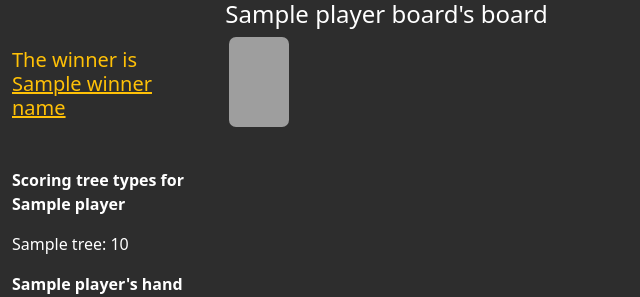
After one commit to mauritz2/arboretum, a Flask app: template templates/game_over.html in a window 1280 px wide. The commit adds this page. Shown: the top 297 px of the page, without its empty margins (0-640 px from the left). Run offline with Flask 2, Linux system fonts and the light colour scheme; the template is opened without the code that fills it: most values are stand-ins (such as "Sample title", 1, 10 or a date in 2020); grey boxes are pictures that could not be loaded.

Commit message:
Scoring + game over screen working! First pass at complete game loop

```diff
--- a/app.py
+++ b/app.py
@@ -91,6 +91,9 @@ def discard_card():
 
     game_logic.next_player()
 
+    if game_logic.game_phase == GameState.SCORING:
+        return redirect(url_for("game_over"))
+
     return redirect(url_for("main"))
 
 
@@ -124,54 +127,15 @@ def main():
 
     # TODO - this structure is silly - the GameManager should have the .players as opposed to scorer
     current_player_name = game_logic.current_player.name
-    game_logic.game_phase = GameState.SCORING
+    #game_logic.game_phase = GameState.SCORING
     game_phase = game_logic.game_phase.value
-    print(f"The game phase is {game_phase}")
+    #print(f"The game phase is {game_phase}")
 
     # top_discard_cards = {"Player 1": game_logic.scorer.players[0].graveyard.get_top_card(only_str=True)}
 
     num_cards_in_deck = game_logic.scorer.players[0].deck.get_amt_of_cards_left()
 
     flash(player_game_state_messages[game_logic.game_phase])
-
-    if game_logic.game_phase == GameState.SCORING:
-        winner, scorer_by_tree, top_paths = game_logic.get_winner()
-        ## Scoring code
-        # pass
-        # {"Player 1": {"Cassia": [(1, 1), (2, 3), (4, 5)]}}
-        #print(scorer_by_tree)
-        # TODO - refactor this dict so that it's {"Player 1: ["Cassia", "Jacaranda"]} and then remove this code
-        scoring_players_updated = {}
-        for player in ["Player 1", "Player 2"]:
-            scoring_for = []
-            for tree in scorer_by_tree:
-                for p in scorer_by_tree[tree]:
-                    if player == p.name:
-                        scoring_for.append(tree)
-            scoring_players_updated[player] = scoring_for
-        #print("\n")
-        #print(scoring_players_updated)
-        print(scoring_players_updated)
-        print("Top paths below \n\n")
-        print(top_paths)
-
-        for player in top_paths:
-            for tree_dict in top_paths[player]:
-                list_of_coords = []
-                for card in top_paths[player][tree_dict]["Path"]:
-                    print(card)
-                    # TODO - make this dynamically call the correct player's board
-                    (row, col) = game_logic.scorer.players[0].board.find_coords_of_card(card)
-                    coords = str(row) + str(col)
-                    list_of_coords.append(coords)
-                top_paths[player][tree_dict]["Path"] = list_of_coords
-
-        print("Updated top paths below")
-        print(top_paths)
-
-        # TODO - these type of data structures should be made available in the GameManager instead of implementing them here
-
-        top_paths_json = jsonify(top_paths)
 
     return render_template(
         'game.html',
@@ -181,22 +145,65 @@ def main():
         top_discard_cards=top_discard_cards,
         current_player_name=current_player_name,
         num_cards_in_deck=num_cards_in_deck,
-        scoring_players=scoring_players_updated,
-        top_paths=top_paths,
-        top_paths_json=json.dumps(top_paths)
+
     )
 
 @app.route("/game_over", methods=["GET"])
 def game_over():
-    # return render_template("game_over.html")
-    # Elements on the game over screen
-    # Player 1 and Player 2 Boards
-    # Player 1 and Player 2 Hands
-    # Should show:
-        # Who scored for what
-        # How much they scored for that color
-        # Mouse-over highlight showing the path that they scored for
-    pass
+
+    if game_logic.game_phase != GameState.SCORING:
+        flash("The game isn't over yet", "error")
+        return redirect(url_for("main"))
+
+    # TODO - this is repetition with main() - break out into function?
+    # Create player boards and hand dicts
+    player_boards = {}
+    player_hands = {}
+    for p in game_logic.scorer.players:
+        player_name = p.name
+        # TODO This sends a nested list with Cards() - send just the card name instead?
+        player_boards[player_name] = p.board.board_grid
+        player_hands[player_name] = p.get_player_card_names()
+
+
+    winner, scorer_by_tree, top_paths = game_logic.get_winner()
+
+    # TODO - refactor this dict so that it's {"Player 1: ["Cassia", "Jacaranda"]} and then remove this code
+    scoring_players_updated = {}
+    for player in ["Player 1", "Player 2"]:
+        scoring_for = []
+        for tree in scorer_by_tree:
+            for p in scorer_by_tree[tree]:
+                if player == p.name:
+                    scoring_for.append(tree)
+        scoring_players_updated[player] = scoring_for
+    #print("\n")
+    #print(scoring_players_updated)
+    #print("Player boards below \n\n")
+    #print(player_boards)
+
+    for player in top_paths:
+        for tree_dict in top_paths[player]:
+            list_of_coords = []
+            for card in top_paths[player][tree_dict]["Path"]:
+                print(card)
+                # TODO - make this dynamically call the correct player's board
+                player_instance = game_logic.scorer.get_player_instance(player)
+                (row, col) = player_instance.board.find_coords_of_card(card)
+                # If is player num, row, col (e.g. 111 is Player 1 row 1 column 1)
+                coords_id = str(player)[-1] + str(row) + str(col)
+                list_of_coords.append(coords_id)
+            top_paths[player][tree_dict]["Path"] = list_of_coords
+
+    print(top_paths)
+
+    return render_template("game_over.html",
+                           player_hands=player_hands,
+                           player_boards=player_boards,
+                           scoring_players=scoring_players_updated,
+                           top_paths=top_paths,
+                           winner_name=winner.name
+                           )
 
 
 
--- a/logic/board.py
+++ b/logic/board.py
@@ -120,6 +120,12 @@ class Board:
                          (row, column+1),
                          (row, column-1)]
         for loc in locs_to_check:
+            # There was an index out of range error here - adding check and also test case
+            if (loc[0] >= config.BOARD_ROWS) or (loc[1] >= config.BOARD_COLUMNS):
+                continue
+            if (loc[0] < 0) or (loc[1] < 0):
+                continue
+
             card_at_loc = self.board_grid[loc[0]][loc[1]]
             if card_at_loc.tree_type is None:
                 continue
--- a/logic/config.py
+++ b/logic/config.py
@@ -20,3 +20,5 @@ CARD_SHORTHANDS = {}
 for tree in TREES:
 	for i in range(1, CARDS_PER_TREE_TYPE+1):
 		CARD_SHORTHANDS[f"{tree} {i}"] = f"{tree[0]}{i}"
+
+# Cassia second path is highlighted!!
--- a/static/css/cards.css
+++ b/static/css/cards.css
@@ -1,9 +1,4 @@
 /* ratio of the cards should be 3:2 */
-
-.highlighted_path
-{
-    filter: brightness(1.75);
-}
 
 .card_on_hand {
     height: 180px;
@@ -18,6 +13,11 @@
 }
 
 .blank {
+    opacity: 0.5;
+}
+
+.dimmed
+{
     opacity: 0.5;
 }
 
--- a/static/js/arboretum.js
+++ b/static/js/arboretum.js
@@ -2,42 +2,42 @@
 function highlight_path(to_highlight)
 {
 
+
+
     dim_all_cards();
 
-//    // Un-dim the cards that are part of the path to highlight to make it stand out
-//    for (const [player, tree_dict] of Object.entries(top_paths)){
-//        console.log(player)
-//        for (const [tree_type, coord] of Object.entries(tree_dict[to_highlight].Path)){
-//              console.log(coord)
-//              var card = document.getElementById(coord);
-//              card.classList.remove("highlighted_path");
-//		}
-//    }
+    // Un-dim the cards that are part of the path to highlight to make it stand out
+    for (const [player, tree_dict] of Object.entries(top_paths)){
+        for (const [tree_type, coord] of Object.entries(tree_dict[to_highlight].Path)){
+              var card = document.getElementById(coord);
+              card.classList.remove("dimmed");
+		}
+    }
 };
 
 function dim_all_cards()
 {
-    // :-)
+    // :-) :-) :-)
+    // TODO - this is a very silly loop to dim all coords - refactor
     all_coords = []
+    num_players = 2
     rows = 5
     columns = 10
-    for (i = 0; i < rows ; i++)
+    for (p = 1; p <= num_players; p++)
     {
-        console.log(i)
-        for (j = 0; j < columns; j++)
-      {
-        i_str = i.toString();
-        j_str = j.toString();
-        coord =  + i_str + j_str;
-          all_coords.push(coord);
-      }
-    }
+        for (i = 0; i < rows ; i++)
+        {
+            for (j = 0; j < columns; j++)
+          {
+            coord_id = p.toString() + i.toString() + j.toString()
+            all_coords.push(coord_id);
+          }
+        }
+     };
 
     all_coords.forEach(function(coord){
-        console.log("I'm going to read from");
-        console.log(coord);
         card = document.getElementById(coord);
-        card.classList.add("highlight_path");
+        card.classList.add("dimmed");
     });
  };
 
--- a/templates/base.html
+++ b/templates/base.html
@@ -34,10 +34,6 @@
         </div>
     </div>
 
-<script>
-   var top_paths = ({{ top_paths|tojson|safe }})
-</script>
-
 </body>
 
 
--- /dev/null
+++ b/templates/game_over.html
@@ -0,0 +1,93 @@
+{% extends "base.html" %}
+{% block game %}
+
+<div class="row">
+    <!-- Scoring information -->
+    <div class="col-2">
+        <div class="row">
+            <div class="col">
+                <h5 class="text-warning my-5">The winner is <u>{{winner_name}}</u></h5>
+            </div>
+        </div>
+        <div class="row align-items-center">
+            <div class="col">
+                {% for player in top_paths %}
+                    <p><strong>Scoring tree types for {{ player }}</strong></p>
+                        {% for tree in top_paths[player] %}
+                            {% set score = top_paths[player][tree]["Score"] %}
+                            {% if score != None %}
+                            <div class="scoring_tree_type">
+                                <p onmouseover='highlight_path("{{tree}}");'>{{tree}}: {{score}}</p>
+                            </div>
+                            {% endif %}
+                        {% endfor %}
+                {% endfor %}
+            </div>
+        </div>
+    </div>
+
+    <!-- Player boards -->
+    {% for player in player_boards %}
+        {% set player_index = player[-1] %}
+        <div class="col-5">
+        <h4 class="mb-1">{{player}}'s board</h4>
+        <table class="table-sm">
+            {% for row in player_boards[player] %}
+
+            {% set outer_loop = loop.index - 1 %}
+            <tr>
+                {% for card in row %}
+                {% set inner_loop = loop.index - 1 %}
+                <td>
+                    {% if card.card_name != None %}
+                    <!-- TODO - address that IDs are 11, but values are (1,2). Make consistently 11?-->
+                    <!--ID syntax: player_num + row_num + col_num. Example: 111 means (Player 1, Row 1, Column 1)-->
+                    <img class="card_on_board zoom" id="{{player_index}}{{outer_loop}}{{inner_loop}}" src="../static/css/playing_cards/{{card.card_name}}.png">
+                    {% else %}
+                    {% if game_phase == "Choose Coords" %}
+                    <form action="/choose_coordinates" method="post">
+                        <input name="coords" type="hidden" value="{{player_index}}{{outer_loop, inner_loop}}">
+                        <input class="card_on_board blank blank_choose_coord" src="../static/css/other/blank-w-border.png"
+                               type="image">
+                    </form>
+                    {% else %}
+                    <!-- Form tag is here to ensure formatting is the same as during coord selection -->
+                    <form>
+                        <!-- Not used - putting here to mirror padding when coords are being selected-->
+                        <input disabled class="card_on_board blank" id="{{player_index}}{{outer_loop}}{{inner_loop}}" src="../static/css/other/blank-w-border.png" type="image">
+                    </form>
+                    {% endif %}
+                    {% endif %}
+                </td>
+                {% endfor %}
+            </tr>
+            {% endfor %}
+        </table>
+    </div>
+    {% endfor %}
+</div>
+
+<div class="row">
+    {% for player in player_hands %}
+        <div class="col-6">
+            <div class="row">
+                <div class="col">
+                    <div class="mb-1"><strong>{{player}}'s hand</strong></div>
+                </div>
+            </div>
+            <div class="row">
+                <div class="col">
+                    {% for card in player_hands[player] %}
+                    <img class="card_on_hand" src="../static/css/playing_cards/{{card}}.png">
+                    {% endfor %}
+                </div>
+            </div>
+        </div>
+{% endfor %}
+</div>
+
+<script>
+    var top_paths = ({{ top_paths|tojson|safe }})
+</script>
+
+{% endblock %}
```
Also changed, not shown: logic/__init__.py (+12 -0 lines), logic/scorer.py (+10 -9 lines), templates/game.html (+0 -14 lines), tests/logic/test_board.py (+16 -0 lines).
